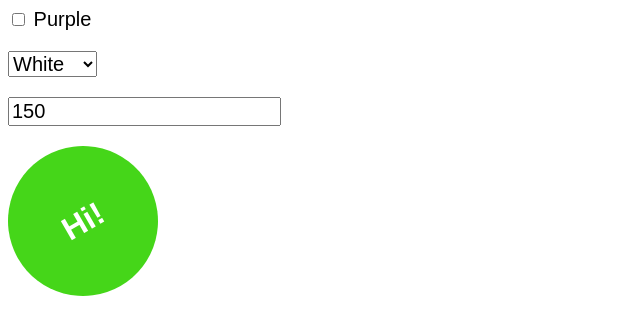
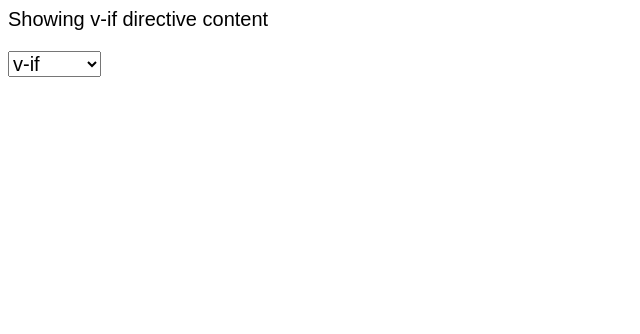
Before and after one commit to BarneyMayerson/vue-basics, a plain HTML site: page index.html in a window 1280 px wide. Shown: the whole page, without its empty margins (0-640 px from the left). Drawn offline with nearby package versions, Linux system fonts and the light colour scheme.

Commit message:
02-020 Conditional Rendering (intruduce template to keep the structure)

```diff
--- a/app.js
+++ b/app.js
@@ -1,19 +1,7 @@
 let vm = Vue.createApp({
     data() {
         return {
-            isPurple: false,
-            selectedColor: "",
-            size: 150,
-        }
-    },
-
-    computed: {
-        circleClasses() {
-            return { purple: this.isPurple };
-        },
-
-        circleStyles() {
-            return { width: this.size + 'px', height: this.size + 'px', lineHeight: this.size + 'px' };
+            mode: 1,
         }
     }
-}).mount('#app')
+}).mount('#app');
--- a/index.html
+++ b/index.html
@@ -8,28 +8,18 @@
 
 <body>
   <div id="app">
-    <label>
-      <input type="checkbox" v-model="isPurple" /> Purple
-    </label>
+    <p v-if="mode == 1">Showing v-if directive content</p>
+    <template v-else-if="mode == 2">
+      <h3>BONUS content</h3>
+      <p>Showing v-if-else-if directive content</p>
+    </template>
+    <p v-else>Showing v-else directive content</p>
 
-    <select v-model="selectedColor">
-      <option value="">White</option>
-      <option value="text-black">Black</option>
-      <option value="text-orange">Orange</option>
+    <select v-model="mode">
+      <option value="1">v-if</option>
+      <option value="2">v-else-if</option>
+      <option value="3">v-else</option>
     </select>
-
-    <input type="number" v-model="size" />
-
-    <div
-      class="circle"
-      :class="[selectedColor, circleClasses]"
-      :style="[
-        circleStyles,
-        { transform: 'rotate(-30deg)' }
-      ]"
-    >
-      Hi!
-    </div>
   </div>
 
   <script src="https://unpkg.com/vue@next"></script>
--- a/main.css
+++ b/main.css
@@ -1,39 +1,9 @@
 body{
-  font-size: 20px;
-  font-family: sans-serif;
-}
-label{
-  margin-bottom: 20px;
-  font-size: 20px;
-  display: block;
+    font-size: 20px;
+    font-family: sans-serif;
 }
 select{
-  font-size: 20px;
-  margin-bottom: 20px;
+    display: block;
+    margin-top: 15px;
+    font-size: 20px;
 }
-input[type=number]{
-  display: block;
-  font-size: 20px;
-  margin-bottom: 20px;
-}
-.circle{
-  width: 150px;
-  height: 150px;
-  border-radius: 100%;
-  background-color: #45D619;
-  text-align: center;
-  color: #fff;
-  line-height: 150px;
-  font-size: 32px;
-  font-weight: bold;
-}
-
-.purple{
-  background-color: #767DEA;
-}
-.text-black{
-  color: #424242;
-}
-.text-orange{
-  color: #FFC26F;
-}
```
